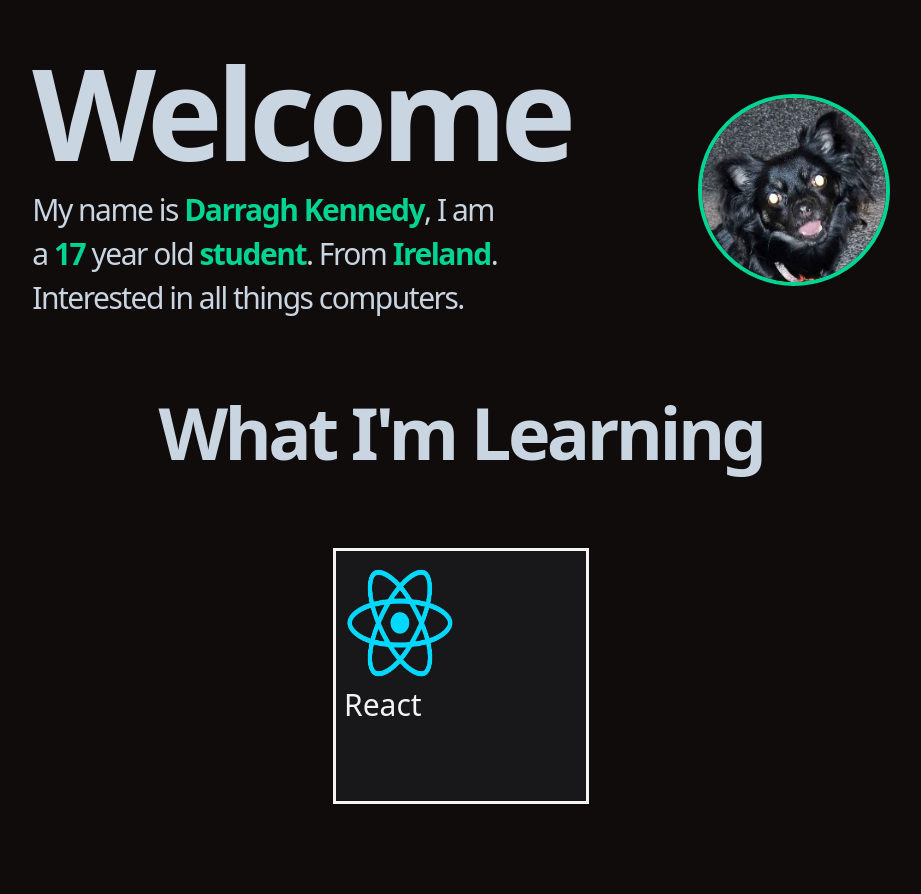
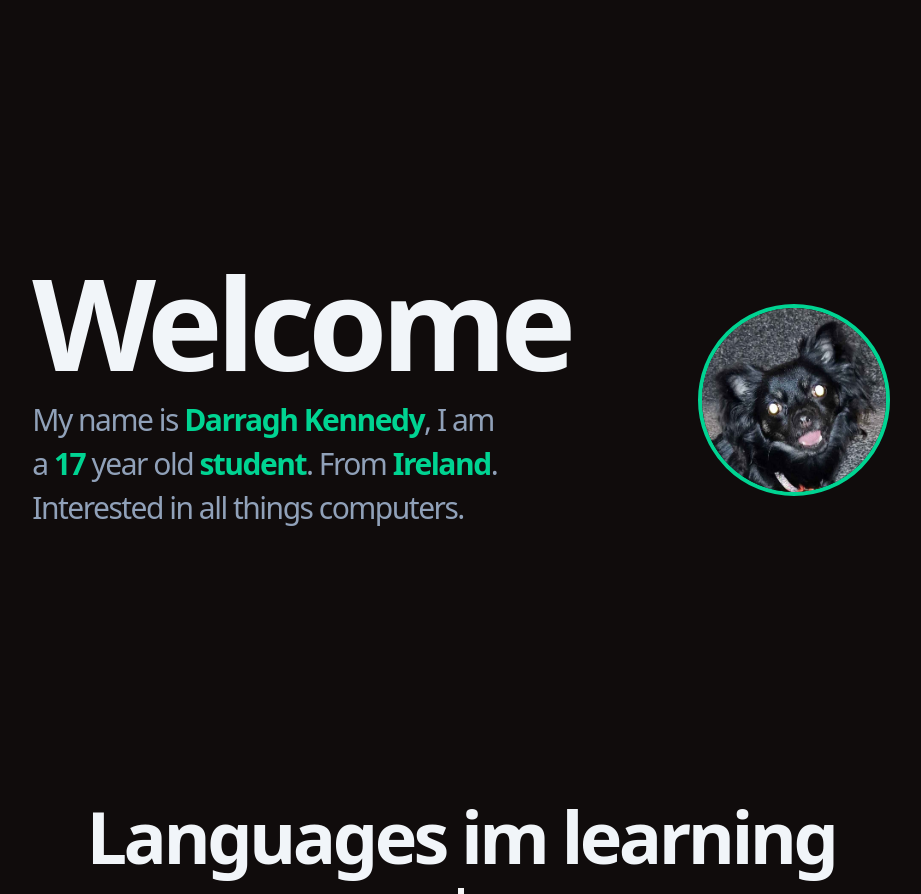
Before and after one commit to DarraghKennedy2008/MyWebsite, a Next.js app: page / in a window 1280 px wide. Shown: the whole page, without its empty margins (179-1100 px from the left). Before the commit the page ends 804 px from the top, so only its background shows below. Built offline with nearby package versions, Linux system fonts and the light colour scheme.

Commit message:
COMMIT BEFORE DOING SOMETHING DANGEROUS

```diff
--- a/app/page.tsx
+++ b/app/page.tsx
@@ -1,40 +1,50 @@
 "use client"
-
+import React, { useEffect, useState, useRef} from "react";
+import Image from "next/image";
 export default function Home() {
+{/*Appear on scroll code*/}
+  const [stackVisible, setStackVisible] = useState(false);
+  const [aboutVisible, setAboutVisible] = useState(false);
+  const stackRef = useRef(null);
+  const aboutRef = useRef(null);
+  useEffect(() => {
+    const observer = new IntersectionObserver(
+      (entries) => {
+        entries.forEach((entry) => {
+          if (entry.target === stackRef.current) setStackVisible(entry.isIntersecting);
+          if (entry.target === aboutRef.current) setAboutVisible(entry.isIntersecting);
+        });
+      },
+      { threshold: 0.2 }
+    );
+    if (stackRef.current) observer.observe(stackRef.current);
+    if (aboutRef.current) observer.observe(aboutRef.current);
+    return () => observer.disconnect();
+  }, [])
 return (
 <main className="">
-
 {/*ANIMATION IS CREATED IN THE TSX FILE BECAUSE I CANT FUCKING FIND THE TAILWIND CONFIG FILE!!!*/}
 <style jsx>{`
         @keyframes fadeIn {
-          from {
-            opacity: 0;
-          }
-          to {
-            opacity: 1;
-          }
-        }
-        .animate-fadeIn {
-          animation: fadeIn 1s ease-in-out forwards;
-        }
+          from {opacity: 0;}
+          to {opacity: 1;}}
+        .animate-fadeIn {animation: fadeIn 1s ease-in-out forwards;}
       `}</style>
-
-
-
-<div id="#first-section" className="flex flex-col md:flex-row items-center justify-center pt-12  opacity-0 animate-fadeIn h-fit ">
+{/*WELCOME SECTION*/}
+<div id="#first-section" className="flex flex-col md:flex-row items-center justify-center opacity-0 animate-fadeIn h-screen ">
   <div className="flex flex-col text-center md:text-left">
-    <h1 className="text-8xl md:text-9xl text-slate-300 font-bold tracking-tighter mb-4 md:mr-32">
+    <h1 className="text-8xl md:text-9xl text-slate-100 font-bold tracking-tighter mb-4 md:mr-32">
       Welcome
     </h1>
-    <h1 className="text-2xl md:text-3xl text-slate-300 tracking-tighter mb-2 md:mr-32">
+    <h1 className="text-2xl md:text-3xl text-slate-400 tracking-tighter mb-2 md:mr-32">
       My name is <span className="text-emerald-400 font-bold">Darragh Kennedy</span>, I am
     </h1>
-    <h1 className="text-2xl md:text-3xl text-slate-300 tracking-tighter mb-2 md:mr-32">
+    <h1 className="text-2xl md:text-3xl text-slate-400 tracking-tighter mb-2 md:mr-32">
       a <span className="text-emerald-400 font-bold">17</span> year old{" "}
       <span className="text-emerald-400 font-bold">student</span>. From{" "}
       <span className="text-emerald-400 font-bold">Ireland</span>.
     </h1>
-    <h1 className="text-2xl md:text-3xl text-slate-300 tracking-tighter mb-4 md:mr-32">
+    <h1 className="text-2xl md:text-3xl text-slate-400 tracking-tighter mb-4 md:mr-32">
       Interested in all things computers.
     </h1>
   </div>
@@ -44,29 +54,23 @@ return (
     alt="Profile"
   />
 </div>
-
-<div id="#second-section" className="flex flex-col md:flex-row items-center justify-center p-16 ">
-
+{/*WHAT IM LEARNING SECTION!!!*/ }
+<div ref={stackRef} className={`transition-opacity duration-800 ease-in-out ${stackVisible ? "opacity-100" : "opacity-0"}`}>
+  <div id="#second-section" className="flex flex-col md:flex-row items-center justify-center ">
   <div className="flex flex-col text-center">
-    <h1 className="text-7xl md:text-7xl text-slate-300 font-bold tracking-tighter mb-4 ">
-    What I'm Learning
+    <h1 className="text-7xl md:text-7xl text-slate-100 font-bold tracking-tighter mb-4 ">
+    Languages im learning
     </h1>
   </div>
 </div>
 
 <div className="flex items-center justify-center ">
-<div className="border-3 size-64 border-zinc-100 bg-zinc-900 grid-cols-3 grid-rows-3">
-
-
-<div className="w-32 h-32 align-top hover:scale-103 p-2">
-<img src="/logos/ReactLogo.png" className="size-32"></img>
-<h1 className="text-zinc-100 text-3xl">React</h1>
-</div>
+<div className="border-3 border-zinc-100 bg-zinc-900 grid-cols-3 ">
 
 
 
 
-</div></div>
+</div></div></div>
 </main>
 );
 }
--- a/package.json
+++ b/package.json
@@ -16,11 +16,13 @@
     "@radix-ui/react-slot": "^1.1.2",
     "class-variance-authority": "^0.7.1",
     "clsx": "^2.1.1",
+    "framer-motion": "^12.4.10",
     "lucide-react": "^0.477.0",
     "motion": "^12.4.9",
     "next": "15.2.1-canary.5",
     "react": "^19.0.0",
     "react-dom": "^19.0.0",
+    "react-intersection-observer": "^9.15.1",
     "react-orbit-component": "^0.0.7",
     "tailwind-merge": "^3.0.2",
     "tailwindcss-animate": "^1.0.7"
```
Also changed, not shown: 1 other file (tests, documents, lock files or other folders).
